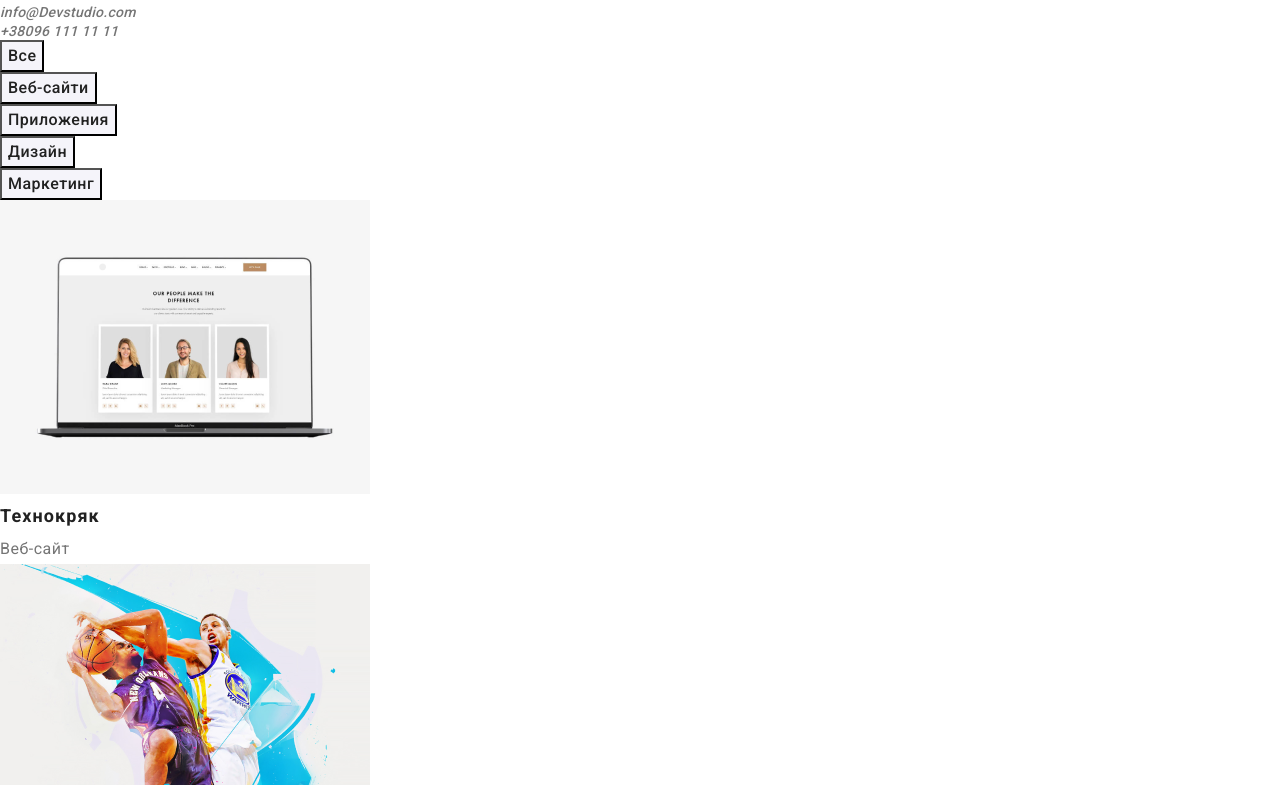
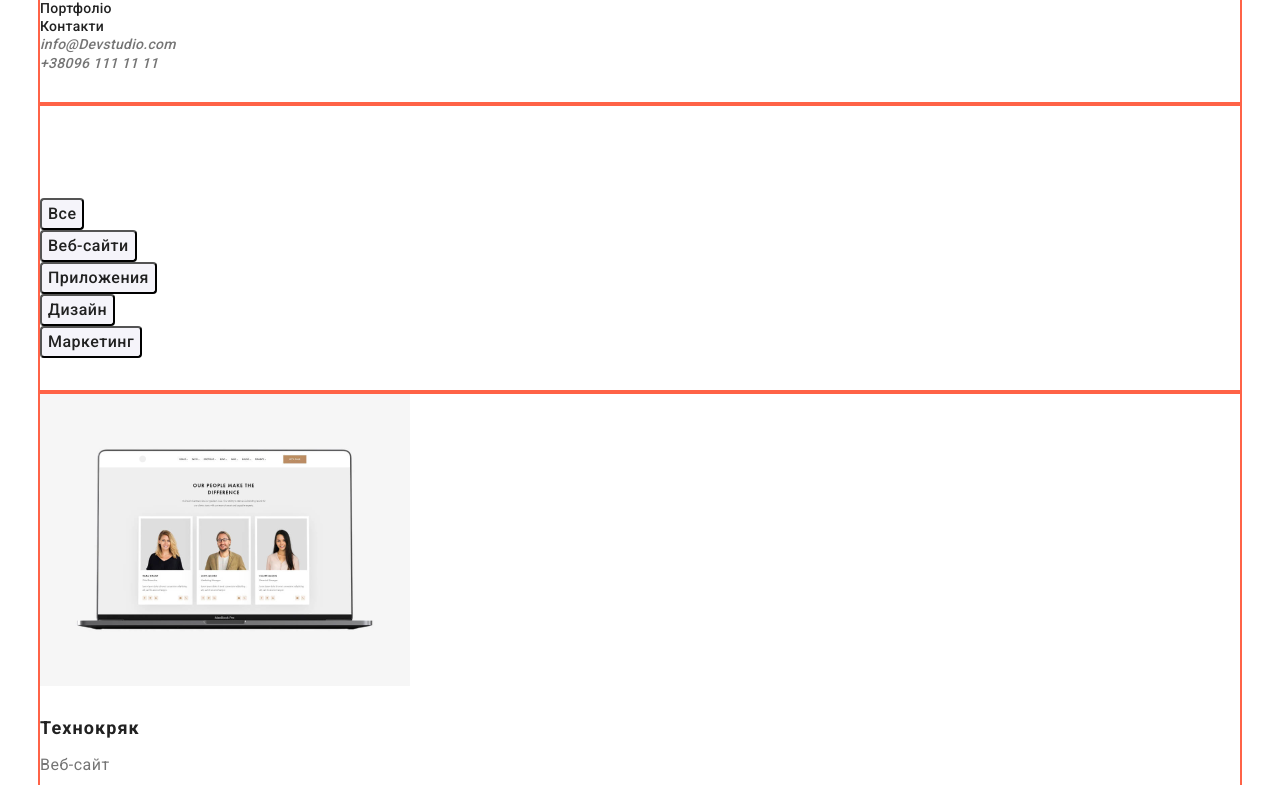
Before and after one commit to Oksana-Mazur58/goit-markup-hw-03, a plain HTML site: page portfolio.html in a window 1280 px wide. Shown: the part 83-868 px from the top of the page. Drawn offline with nearby package versions, Linux system fonts and the light colour scheme.

Commit message:
занальна геометрія

```diff
--- a/css/styles.css
+++ b/css/styles.css
@@ -145,7 +145,8 @@ text-decoration: none;
 
 }
 .section{
-  padding-top: 94px;
+  padding-bottom: 94px;
+
 }
 .features-text{
   margin: 0px;
@@ -202,9 +203,16 @@ text-decoration: none;
 .portfolio-link{
   text-decoration: none;
 }
+.portf-nav{
+  display: inline-block;
+  padding-top: 94px;
+  padding-bottom: 34px;
+
+}
 
 
-.portolio-list{
+.portolio-button{
+  border-radius: 4px;
 
   background: #F5F4FA;
   color: var(--title-text-color) ;
@@ -213,14 +221,18 @@ text-decoration: none;
   line-height: 1.62;
   letter-spacing: 0.03em;
   text-align: center;
+
 }
-.portolio-list:hover,
-.portolio-list:focus{
+.portolio-button:hover,
+.portolio-button:focus{
   background: var(--accent);
   color: var(--white);
 
+
 }
 .portfolio-foto .portfolio-work{
+  margin-top: 20px;
+  margin-bottom: 4px;
   color: var(--title-text-color);
   font-size: 18px;
   font-weight: 700;
@@ -229,6 +241,7 @@ text-decoration: none;
 
 }
 .portfolio-foto .work-section{
+  margin-bottom: 20px;
   color: var(--primary-text-color);
   font-size: 16px;
   line-height: 30px;
--- a/portfolio.html
+++ b/portfolio.html
@@ -5,13 +5,12 @@
     <meta name="viewport" content="width=device-width, initial-scale=1.0">
     <title>Document</title>
     <link rel="stylesheet" href=" https://cdnjs.cloudflare.com/ajax/libs/modern-normalize/1.0.0/modern-normalize.min.css">
-    <link rel="stylesheet" href="./css/normalize.css">
     <link href="https://fonts.googleapis.com/css2?family=Raleway:wght@700&family=Roboto:wght@400;500;700;900&display=swap"
         rel="stylesheet">
     <link rel="stylesheet" href="./css/styles.css" />
 </head>
 <body>
-    <header>
+    <header class="container head" >
         <nav>
             <!--logo-->
             <a href="./index.html" class="logo"><span class="accent-logo">Web</span> Studio</a>
@@ -37,14 +36,17 @@
         </address>
     </header>
     <main>
-        <section class="portfolio">
-        <ul class="site-nav list">
-            <li><button type="button" class="portolio-list">Все</button></li>
-            <li><button type="button" class="portolio-list">Веб-сайти</button></li>
-            <li><button type="button" class="portolio-list">Приложения</button></li>
-            <li><button type="button" class="portolio-list">Дизайн</button></li>
-            <li><button type="button" class="portolio-list">Маркетинг</button></li>
+        <section class="portfolio section">
+            <div class="container">
+        <ul class="portf-nav list">
+            <li><button type="button" class="portolio-button">Все</button></li>
+            <li><button type="button" class="portolio-button">Веб-сайти</button></li>
+            <li><button type="button" class="portolio-button">Приложения</button></li>
+            <li><button type="button" class="portolio-button">Дизайн</button></li>
+            <li><button type="button" class="portolio-button">Маркетинг</button></li>
         </ul>
+        </div>
+        <div class="container">
         <ul class="portfolio-foto list">
             <li>
                 <a href="" class="portfolio-link">
@@ -118,11 +120,14 @@
                 </a>
             </li>
         </ul>
+        </div>
         </section>
     </main>
     <footer class="footer">
+        <div class="container">
         <a href="./index.html" class="logo">
-            <span class="accent-logo">Web</span><span class="logo-footer">Studio</span></a>
+            <span class="accent-logo">Web</span><span class="logo-footer">Studio</span></a></div>
+            <div class="container">
 
         <address class="addres">
             <ul class="addres-list list">
@@ -137,6 +142,7 @@
                 </li>
             </ul>
         </address>
+        </div>
     </footer>
 </body>
 </html>
```
